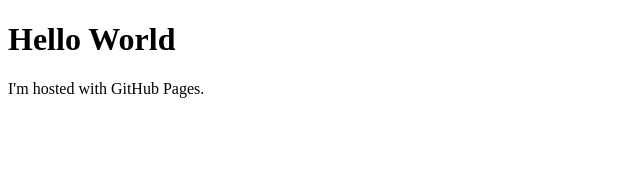
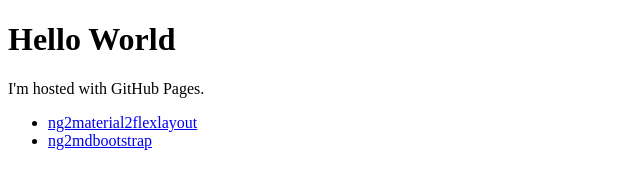
Before and after one commit to ajayrcdev/ajayrcdev.github.io, a plain HTML site: page index.html in a window 1280 px wide. Shown: the whole page, without its empty margins (0-640 px from the left). Drawn offline with Linux system fonts and the light colour scheme.

Commit message:
feature(projects): add link to other projects

```diff
--- a/index.html
+++ b/index.html
@@ -3,5 +3,15 @@
 <body>
 <h1>Hello World</h1>
 <p>I'm hosted with GitHub Pages.</p>
+
+<ul>
+  <li>
+    <a href="/ng2material2flexlayout">    ng2material2flexlayout    </a>
+  </li>
+  <li>
+    <a href="/ng2mdbootstrap">    ng2mdbootstrap    </a>
+  </li>
+
+</ul>
 </body>
 </html>
```
